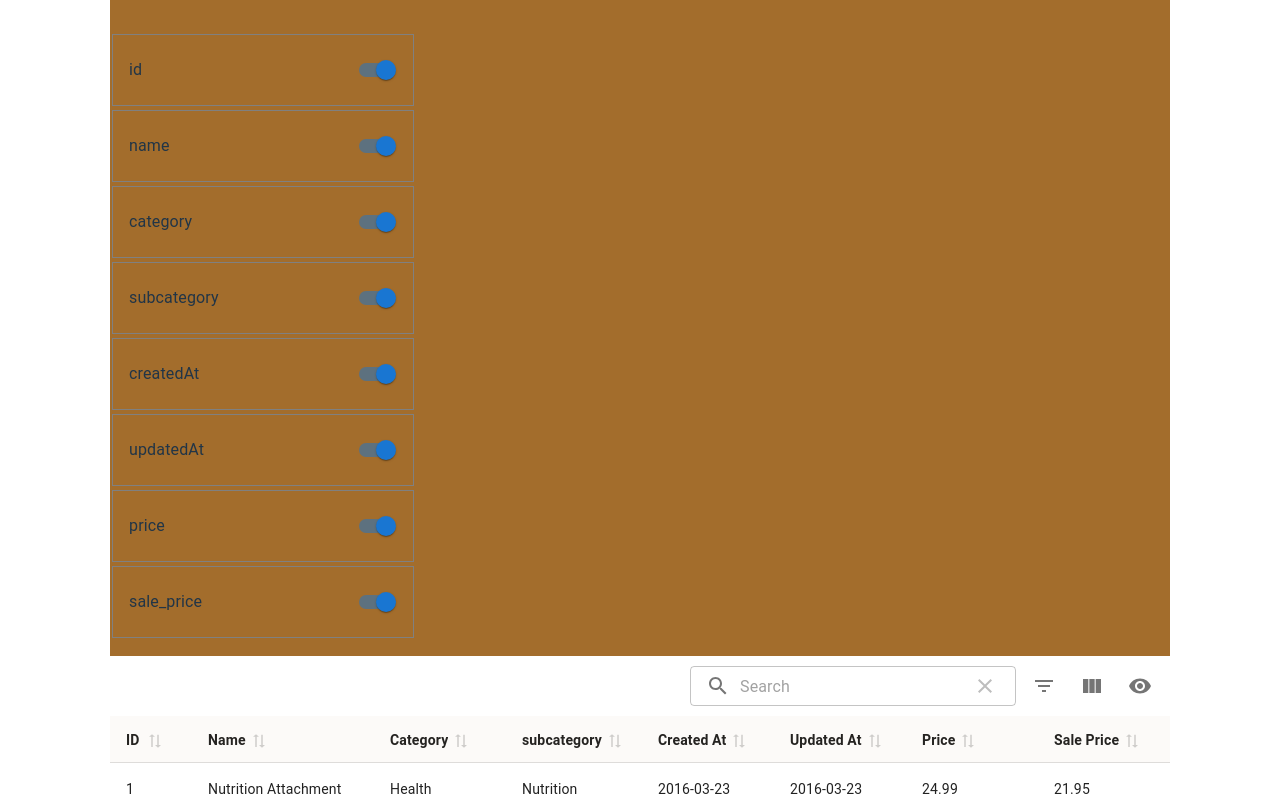
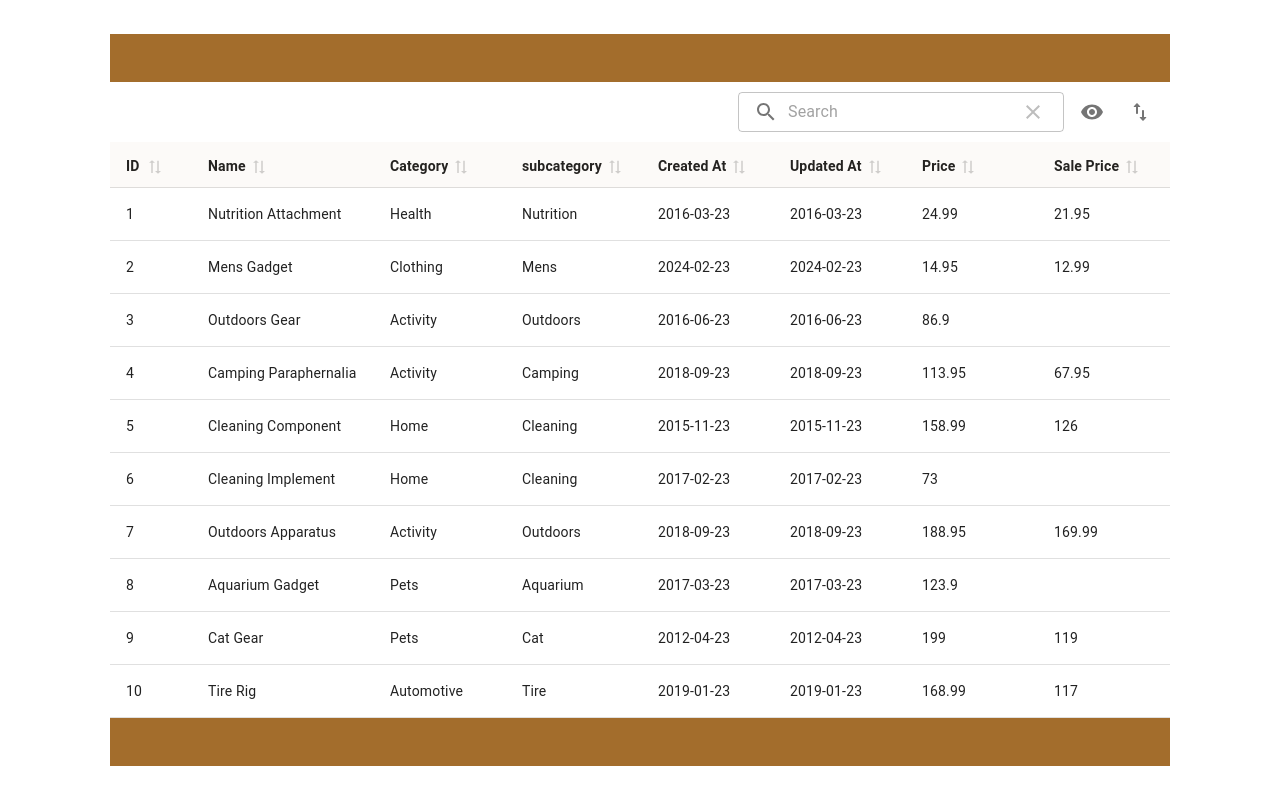
Before and after one commit to techtobit/React-TanStack-MaterialUI-Table-Reunion, a React (Vite) app: page / in a window 1280 px wide. Shown: the top 800 px of the page. Built offline with nearby package versions, Linux system fonts and the light colour scheme.

Commit message:
show/hide colume models and data visual done

```diff
--- a/src/App.jsx
+++ b/src/App.jsx
@@ -10,8 +10,6 @@ function App() {
   return (
     <>
     {/* <Example/> */}
-    <Drawer/>
-    {/* <BasicModal/> */}
     <DisplayTable/>
     </>
   )
--- /dev/null
+++ b/src/Components/ColumnHideShow.jsx
@@ -0,0 +1,54 @@
+import React from 'react';
+import useMaterialTableHook from '../utility/useMaterialTableHook';
+import {
+  Box,
+  Drawer,
+  IconButton,
+  List,
+  ListItem,
+  ListItemText,
+  Modal,
+  Stack,
+  Switch,
+  Tooltip,
+} from '@mui/material';
+
+
+
+
+const ColumnHideShow = ({table}) => {
+  // const {table} = useMaterialTableHook();
+  return (
+    <>
+      {table.getAllLeafColumns().map((column) => {
+        return (
+          <Stack key={column.id}
+          >
+            <List
+              sx={{
+                border: '1px solid #d9d9d9',
+                margin: '2px',
+              }}
+            >
+              <ListItem
+              sx={{
+                height:'35px'
+              }}
+              >
+                <ListItemText primary={column.id} />
+                <Switch
+                  edge='end'
+                  checked={column.getIsVisible()}
+                  onChange={column.getToggleVisibilityHandler()}
+                  aria-label="Column ON/OFF"
+                />
+              </ListItem>
+            </List>
+          </Stack>
+        )
+      })}
+    </>
+  );
+};
+
+export default ColumnHideShow;
--- a/src/Components/Drawer.jsx
+++ b/src/Components/Drawer.jsx
@@ -10,11 +10,16 @@ import InboxIcon from '@mui/icons-material/MoveToInbox';
 import MailIcon from '@mui/icons-material/Mail';
 import { DialogTitle, IconButton } from '@mui/material';
 import CloseRoundedIcon from '@mui/icons-material/CloseRounded';
+import ColumnHideShow from './ColumnHideShow';
 
 
 
-const AnchorTemporaryDrawer = ({ isOpen, onClose }) => {
+
+
+const AnchorTemporaryDrawer = ({ isOpen, onClose,  drawerContent, btnType }) => {
   const [open, setOpen] = useState(isOpen);
+
+  console.log("type", btnType, 'data', drawerContent);
 
   useEffect(() => {
     setOpen(isOpen);
@@ -25,8 +30,13 @@ const AnchorTemporaryDrawer = ({ isOpen, onClose }) => {
       sx={{ width: 350 }}
       role="presentation"
     >
-      <DialogTitle sx={{ m: 0, p: 2 }} id="customized-dialog-title">
-        Modal title
+      <Box
+      sx={{margin:'2px', display: 'flex', justifyContent: 'space-between', alignItems:'center' }}
+      >
+      <DialogTitle variant="subtitle1" id="customized-dialog-title"
+      // sx={}
+      >
+        {btnType == 'showHideColsBtn' && <>Show/Hide Columns</>}
       </DialogTitle>
       <IconButton
         aria-label="close"
@@ -35,25 +45,19 @@ const AnchorTemporaryDrawer = ({ isOpen, onClose }) => {
           onClose();
         }}
         sx={{
-          position: 'absolute',
-          right: 8,
-          top: 8,
-          color: (theme) => theme.palette.grey[500],
+          width:'45px',
+          height: '45px'
         }}
       >
         <CloseRoundedIcon />
       </IconButton>
-      <List>
-        {['All mail', 'Trash', 'Spam'].map((text, index) => (
-          <ListItem key={text} disablePadding>
-            <ListItemButton>
-              <ListItemIcon>
-                {index % 2 === 0 ? <InboxIcon /> : <MailIcon />}
-              </ListItemIcon>
-              <ListItemText primary={text} />
-            </ListItemButton>
-          </ListItem>
-        ))}
+      </Box>
+      <List
+      sx={{
+        margin: '10px'
+      }}
+      >
+      {btnType == 'showHideColsBtn' && <ColumnHideShow table={drawerContent}/>}
       </List>
     </Box>
   );
--- a/src/DisplayTable.jsx
+++ b/src/DisplayTable.jsx
@@ -1,4 +1,4 @@
-import { forwardRef, useMemo, useState } from 'react';
+import { forwardRef, useEffect, useMemo, useState } from 'react';
 import {
   MRT_GlobalFilterTextField,
   MRT_ShowHideColumnsButton,
@@ -25,55 +25,34 @@ import Visibility from '@mui/icons-material/Visibility'
 import TableHook from './TableHook';
 import BasicModal from './Components/BasicModal';
 import CloseRoundedIcon from '@mui/icons-material/CloseRounded';
+import SwapVertRoundedIcon from '@mui/icons-material/SwapVertRounded';
 import AnchorTemporaryDrawer from './Components/Drawer';
+import useMaterialTableHook from './utility/useMaterialTableHook';
 
 
 const DisplayTable = () => {
 
-  const { columns, items, error, isLoading } = TableHook();
+  // const { columns, items, error, isLoading } = TableHook();
+  const {table,isLoading } = useMaterialTableHook();
   const [openModal, setOpenModal] = useState(false);
+  const [btnType, setBtnType] = useState()
 
+  const handleShowHideCols=()=> {
+    setBtnType('showHideColsBtn')
+    setOpenModal(true);
 
-  const handleOpenModal=()=> {
+  }
+  const handleFliterCols = () => {
+    setBtnType('filterColsBtn')
     setOpenModal(true);
   }
 
   const handleCloseModal=()=> {
     setOpenModal(false);
-    console.log('CloseModal', openModal);
   }
 
   console.log('Table State', openModal);
 
-  const table = useMaterialReactTable({
-    columns,
-    data: items || true,
-    initialState: { showGlobalFilter: true },
-    enableColumnActions: false,
-    enableFullScreenToggle: false,
-    enableColumnOrdering: false,
-    positionGlobalFilter: 'left',
-    positionPagination: 'top',
-    enableGlobalFilterModes: true,
-
-    muiPaginationProps: {
-      color: 'primary',
-      shape: 'rounded',
-      showRowsPerPage: false,
-      variant: 'outlined',
-    },
-    paginationDisplayMode: 'pages',
-
-    renderBottomToolbarCustomActions: ({ table }) => (
-      <>
-      </>
-    ),
-    renderToolbarInternalActions: ({ table }) => (
-      <>
-      </>
-    ),
-
-  });
 
   if (isLoading) {
     return <div>isLoading</div>;
@@ -81,51 +60,26 @@ const DisplayTable = () => {
 
   return (
     <>
-      {table.getAllLeafColumns().map((column) => {
-        return (
-          <Stack key={column.id}
-          >
-            <List
-              sx={{
-                border: '1px solid grey',
-                margin: '2px',
-                width: 300
-              }}
-            >
-              <ListItem >
-                <ListItemText primary={column.id} />
-                <Switch
-                  edge='end'
-                  checked={column.getIsVisible()}
-                  onChange={column.getToggleVisibilityHandler()}
-                  aria-label="Column ON/OFF"
-                />
-              </ListItem>
-            </List>
-          </Stack>
-        )
-      })}
-
       <Stack sx={{ m: '1rem 0' }}>
         <Box sx={{ display: 'flex', justifyContent: 'end', alignItems: 'center', gap: '8px', backgroundColor: 'white', padding: '10px' }}>
           <MRT_GlobalFilterTextField table={table} />
-          <MRT_ToggleFiltersButton table={table} />
-
-          <MRT_ShowHideColumnsButton table={table} />
           <Tooltip title="Hide/Show Columns">
-          <IconButton onClick={handleOpenModal} >
+          <IconButton onClick={handleShowHideCols} >
               <Visibility />
             </IconButton>
           </Tooltip>
-
+          <Tooltip title="Hide/Show Columns">
+          <IconButton onClick={handleFliterCols} >
+              <SwapVertRoundedIcon />
+            </IconButton>
+          </Tooltip>
 
         </Box>
+        <MRT_TableContainer  table={table} />
+      </Stack>
 
-        <MRT_TableContainer  table={table} />
+        <AnchorTemporaryDrawer isOpen={openModal}  onClose={handleCloseModal} drawerContent={table} btnType={btnType}/>
 
-      </Stack>
-      {/* {openModal && <BasicModal isOpen={openModal} onClose={() => setOpenModal(false)} />} */}
-      <AnchorTemporaryDrawer isOpen={openModal}  onClose={handleCloseModal} />
     </>
   );
 
--- /dev/null
+++ b/src/utility/useMaterialTableHook.jsx
@@ -0,0 +1,31 @@
+
+import { useMaterialReactTable } from 'material-react-table';
+import React from 'react'
+import TableHook from '../TableHook';
+
+export default function useMaterialTableHook() {
+  const { columns, items, error, isLoading } = TableHook();
+  const table = useMaterialReactTable({
+    columns,
+    data: items || true,
+    initialState: { showGlobalFilter: true },
+    enableColumnActions: false,
+    enableFullScreenToggle: false,
+    enableColumnOrdering: false,
+    positionGlobalFilter: 'left',
+    positionPagination: 'top',
+    enableGlobalFilterModes: true,
+
+    muiPaginationProps: {
+      color: 'primary',
+      shape: 'rounded',
+      showRowsPerPage: false,
+      variant: 'outlined',
+    },
+    paginationDisplayMode: 'pages',
+
+  });
+  return (
+    {table,  error, isLoading}
+  )
+}
```
